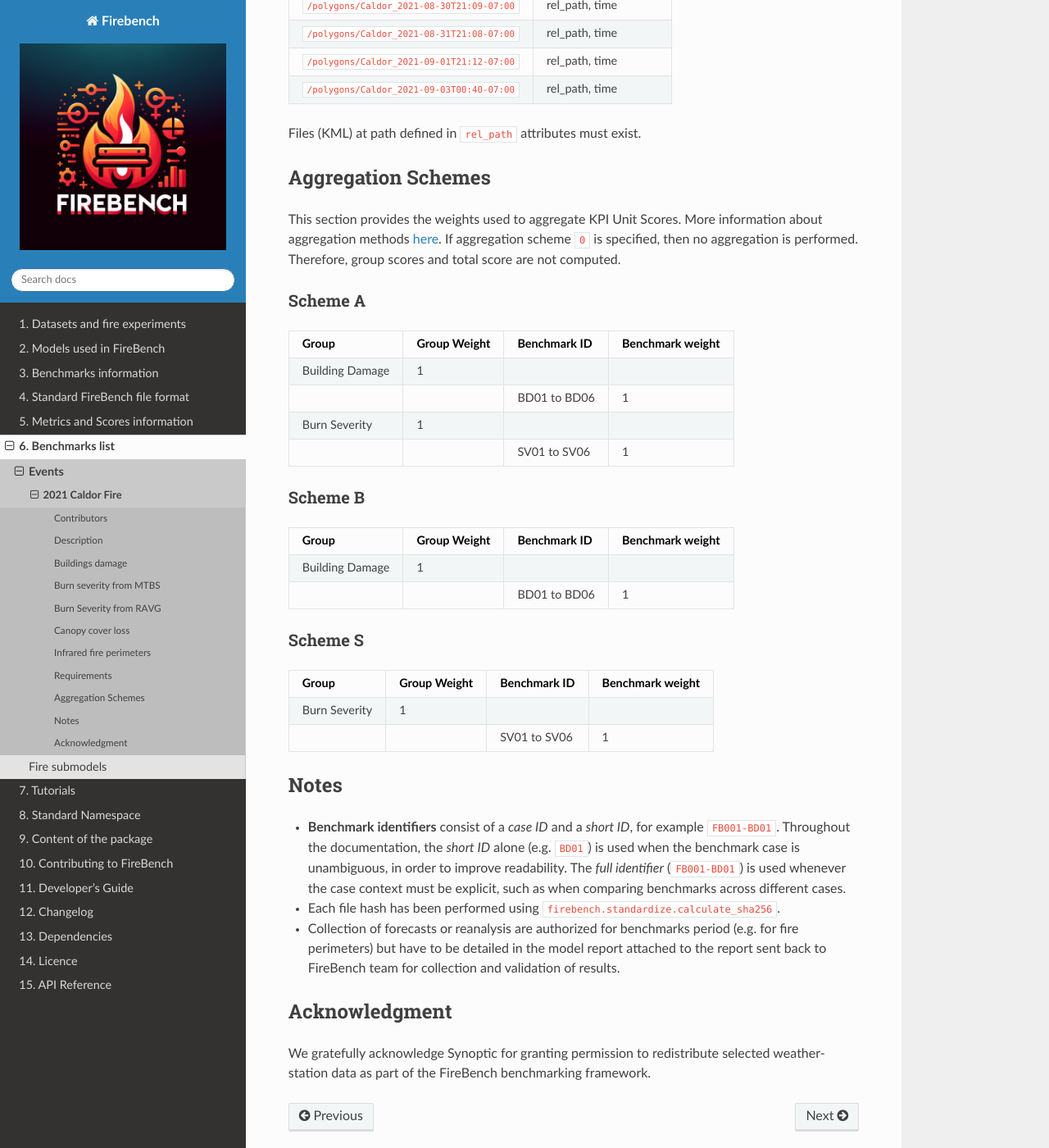
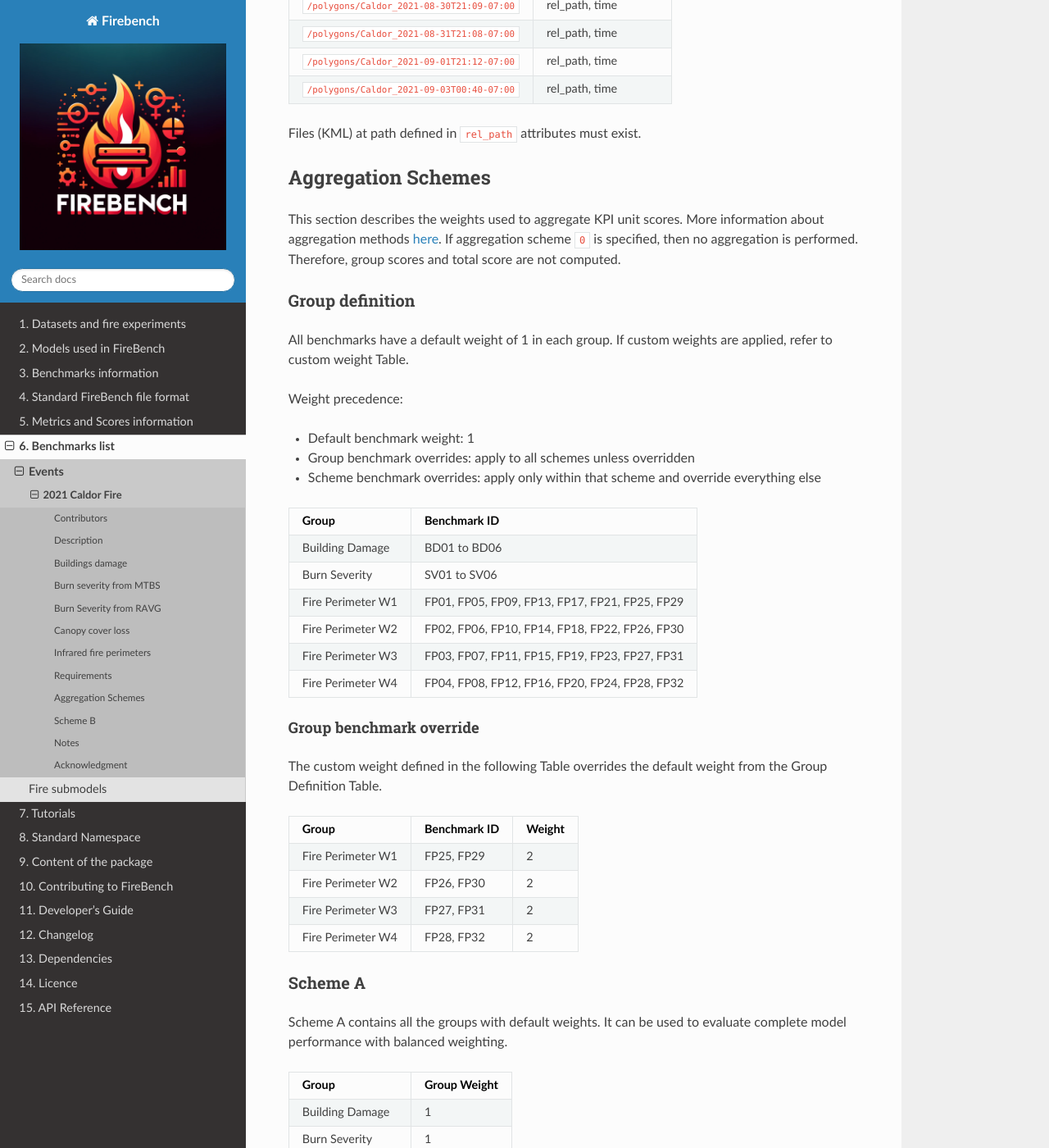
Before and after one commit to wirc-sjsu/firebench, a Sphinx documentation site: the page built from docs/benchmarks/California/01_Caldor.md, in a window 1280 px wide and 1400 px high, scrolled down 16725 px. Shown: the whole window at 82% size. Built offline with Sphinx 7.4.7 and the Read the Docs theme 3.1.0, drawn with Linux system fonts in a browser that asks for light colours; some of the changed text lies outside the part shown.

Commit message:
refactor scheme description section
- add schemes for fire perimeters

```diff
--- a/docs/benchmarks/California/01_Caldor.md
+++ b/docs/benchmarks/California/01_Caldor.md
@@ -517,30 +517,100 @@
 
 ## Aggregation Schemes
 
-This section provides the weights used to aggregate KPI Unit Scores. More information about aggregation methods [here](../../metrics/index.md). If aggregation scheme `0` is specified, then no aggregation is performed. Therefore, group scores and total score are not computed.
+This section describes the weights used to aggregate KPI unit scores. More information about aggregation methods [here](../../metrics/score.md). If aggregation scheme `0` is specified, then no aggregation is performed. Therefore, group scores and total score are not computed.
+
+### Group definition
+
+All benchmarks have a default weight of 1 in each group. If custom weights are applied, refer to custom weight Table.
+
+Weight precedence:
+- Default benchmark weight: 1
+- Group benchmark overrides: apply to all schemes unless overridden
+- Scheme benchmark overrides: apply only within that scheme and override everything else
+
+Group                  | Benchmark ID
+---------------------- | ------------
+Building Damage        | BD01 to BD06
+Burn Severity          | SV01 to SV06
+Fire Perimeter W1      | FP01, FP05, FP09, FP13, FP17, FP21, FP25, FP29
+Fire Perimeter W2      | FP02, FP06, FP10, FP14, FP18, FP22, FP26, FP30
+Fire Perimeter W3      | FP03, FP07, FP11, FP15, FP19, FP23, FP27, FP31
+Fire Perimeter W4      | FP04, FP08, FP12, FP16, FP20, FP24, FP28, FP32
+
+#### Group benchmark override
+The custom weight defined in the following Table overrides the default weight from the Group Definition Table.
+
+Group                  | Benchmark ID  | Weight
+---------------------- | ------------  | ------
+Fire Perimeter W1      | FP25, FP29    | 2
+Fire Perimeter W2      | FP26, FP30    | 2
+Fire Perimeter W3      | FP27, FP31    | 2
+Fire Perimeter W4      | FP28, FP32    | 2
 
 ### Scheme A
 
-Group                  | Group Weight | Benchmark ID  | Benchmark weight
----------------------- | ------------ | ------------  | ----------------
-Building Damage        | 1            |               |
-|        |                            | BD01 to BD06  | 1
-Burn Severity          | 1            |               |
-|        |                            | SV01 to SV06  | 1
+Scheme A contains all the groups with default weights. It can be used to evaluate complete model performance with balanced weighting.
 
-### Scheme B
+Group                  | Group Weight
+---------------------- | ------------
+Building Damage        | 1
+Burn Severity          | 1
+Fire Perimeter W1      | 1
+Fire Perimeter W2      | 1
+Fire Perimeter W3      | 1
+Fire Perimeter W4      | 1
 
-Group                  | Group Weight | Benchmark ID  | Benchmark weight
----------------------- | ------------ | ------------  | ----------------
-Building Damage        | 1            |               |
-|        |                            | BD01 to BD06  | 1
+## Scheme B
+
+Scheme B contains only the building damage group. It is used to evaluate the model only on building damage benchmarks.
+
+Group                  | Group Weight
+---------------------- | ------------
+Building Damage        | 1
+
+### Scheme FP
+
+Scheme FP contains only the fire perimeter groups. It is used to evaluate the model only on fire perimeter benchmarks for all of the study periods.
+
+Group                  | Group Weight
+---------------------- | ------------
+Fire Perimeter W1      | 1
+Fire Perimeter W2      | 1
+Fire Perimeter W3      | 1
+Fire Perimeter W4      | 1
+
+### Scheme FPW1-W1
+
+Scheme FPW1-CW1 applies an alternative benchmark weighting for fire perimeter groups. It uses the number of days for each study period as the weight.
+
+Group                  | Group Weight
+---------------------- | ------------
+Fire Perimeter W1      | 24.1
+Fire Perimeter W2      | 2.0
+Fire Perimeter W3      | 2.75
+Fire Perimeter W4      | 5.2
+
+#### Scheme benchmark override
+This scheme also modifies the weights applied to the benchmarks. It gives more weight to the average Jaccard and Dice-Sorensen index compared the min/max indices. It also adds more weight to the burn area benchmarks.
+
+Group                  | Benchmark ID  | Weight
+---------------------- | ------------  | ------
+Fire Perimeter W1      | FP01, FP13    | 2
+|                      | FP25, FP29    | 4
+Fire Perimeter W2      | FP02, FP14    | 2
+|                      | FP26, FP30    | 4
+Fire Perimeter W3      | FP03, FP15    | 2
+|                      | FP27, FP31    | 4
+Fire Perimeter W4      | FP04, FP16    | 2
+|                      | FP28, FP32    | 4
 
 ### Scheme S
 
-Group                  | Group Weight | Benchmark ID  | Benchmark weight
----------------------- | ------------ | ------------  | ----------------
-Burn Severity          | 1            |               |
-|        |                            | SV01 to SV06  | 1
+Scheme S contains only the burn severity group. It is used to evaluate the model only on building severity from MTBS benchmarks.
+
+Group                  | Group Weight
+---------------------- | ------------
+Burn Severity          | 1
 
 ## Notes
 
@@ -550,4 +620,4 @@
 
 ## Acknowledgment
 
-We gratefully acknowledge Synoptic for granting permission to redistribute selected weather-station data as part of the FireBench benchmarking framework.
+We gratefully acknowledge [Synoptic](https://synopticdata.com) for granting permission to redistribute selected weather-station data as part of the FireBench benchmarking framework.
```
